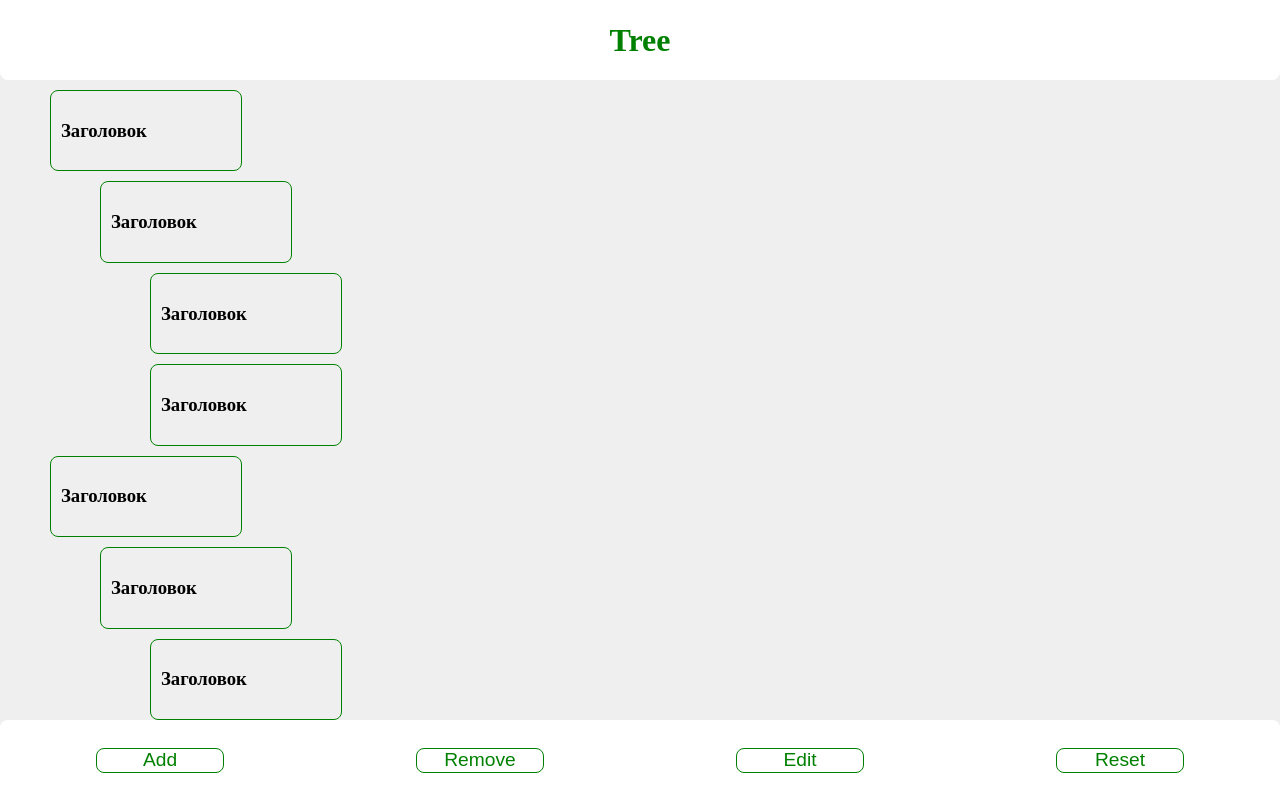
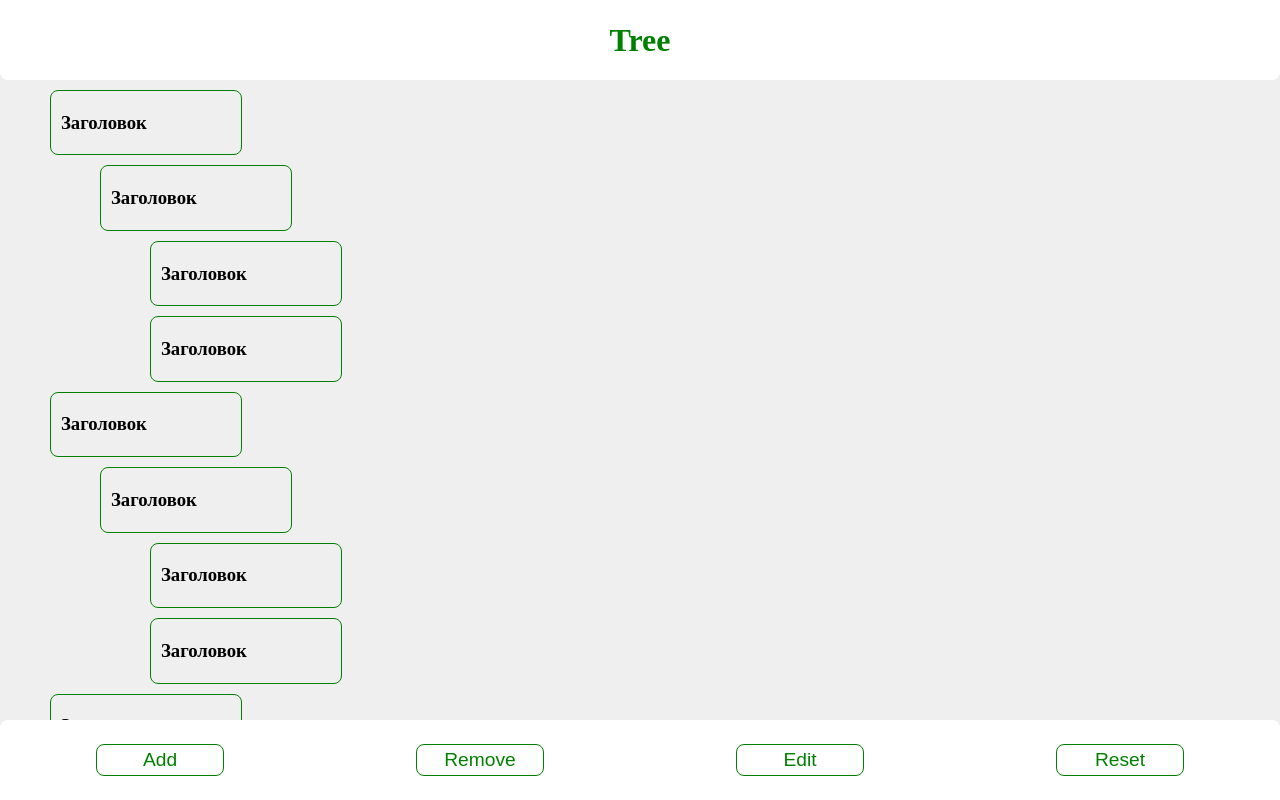
Before and after one commit to AlexZ04/tree-react, a React (Vite) app: page / in a window 1280 px wide. Built offline with nearby package versions, Linux system fonts and the light colour scheme.

Commit message:
add nodes interfaces

```diff
--- a/src/entities/Node/Node.css
+++ b/src/entities/Node/Node.css
@@ -3,7 +3,7 @@
     border-radius: 8px;
     margin-left: 50px;
     margin-top: 10px;
-    padding: 10px;
+    padding: 2px 10px;
     width: 15dvw;
     word-break: break-all;
 }
--- a/src/shared/Button/button.css
+++ b/src/shared/Button/button.css
@@ -3,7 +3,7 @@ button {
     border: 1px solid green;
     color: green;
     border-radius: 8px;
-    height: 25px;
+    height: 4dvh;
     width: 10dvw;
     font-size: 1.5dvw;
 
```
Also changed, not shown: src/classes/NodeInfo.ts (added, +8 -0 lines).
